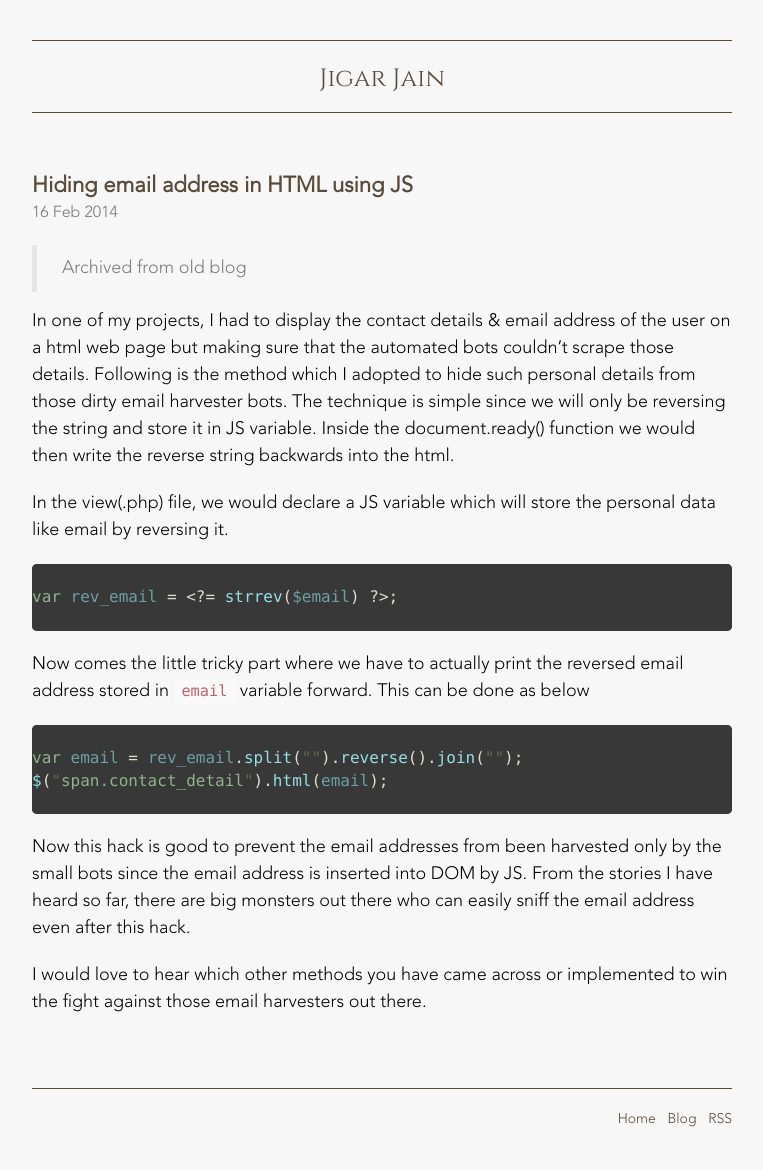
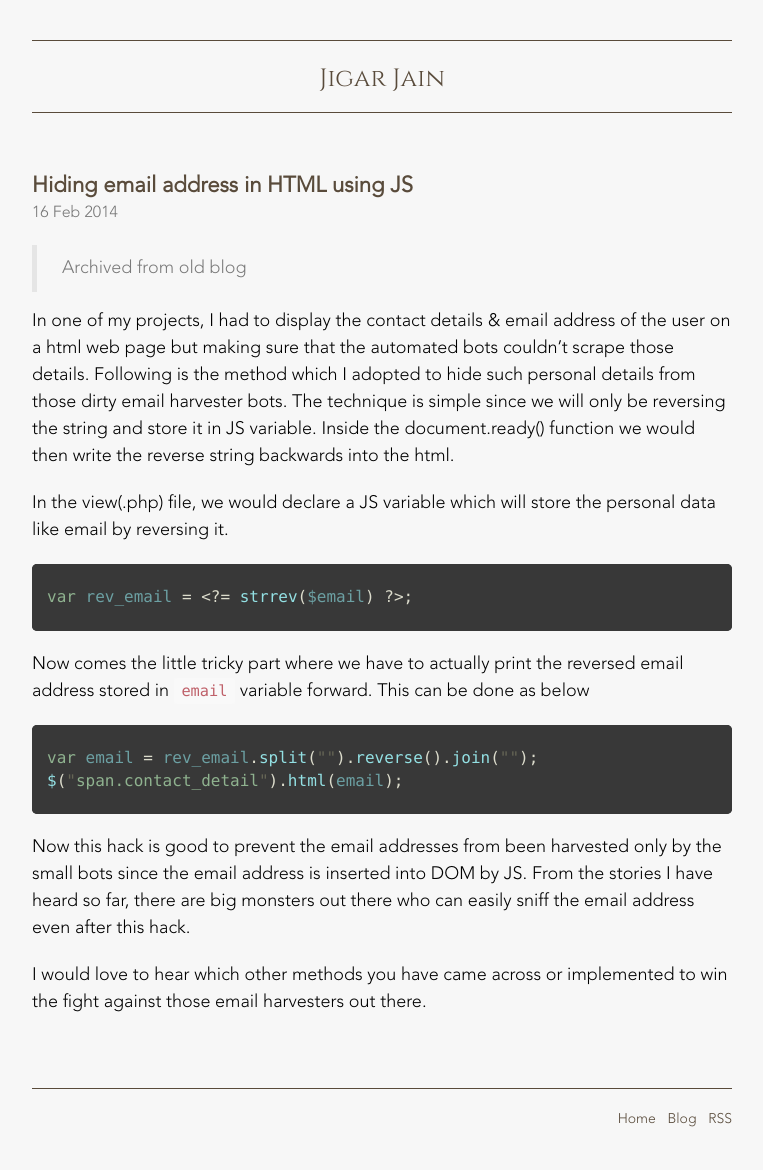
Before and after one commit to jigarjain/website, a Jekyll site: the page built from _posts/2014-02-16-hiding-email-address-in-html-using-js.md, in a window 1280 px wide. Shown: the whole page, without its empty margins (258-1021 px from the left). Built offline with Jekyll 4.4.1, drawn with Linux system fonts in a browser that asks for light colours.

Commit message:
🔧 design: update style for code blocks

```diff
--- a/_sass/_code.scss
+++ b/_sass/_code.scss
@@ -39,6 +39,7 @@ pre code {
   border-radius: .25rem;
 
   pre {
+    padding: 0 15px;
     margin-bottom: 0;
     overflow-x: auto;
   }
```
